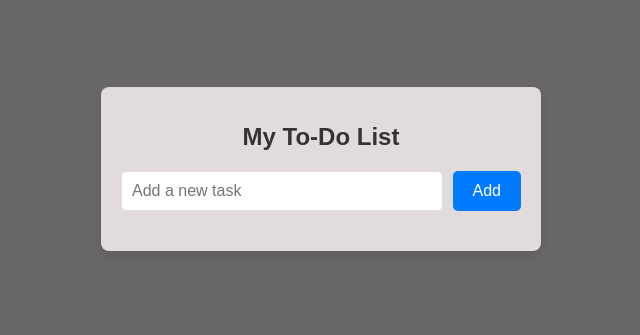
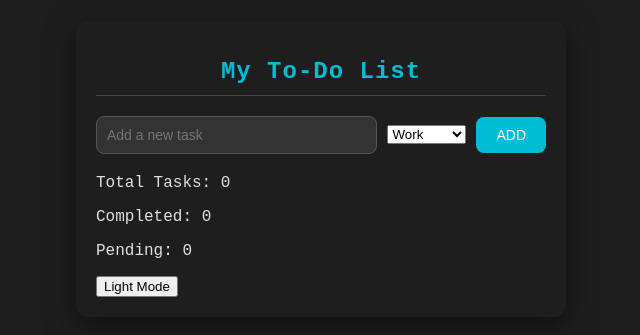
Before and after one commit to bokigolic/react-todo, a React (Create React App) app: page / in a window 1280 px wide. Shown: the part 231-566 px from the top of the page, without its empty margins (319-959 px from the left). Built offline with nearby package versions, Linux system fonts and the light colour scheme.

Commit message:
Work on update and CSS

```diff
--- a/package.json
+++ b/package.json
@@ -34,4 +34,5 @@
       "last 1 safari version"
     ]
   }
+
 }
--- a/src/App.css
+++ /dev/null
@@ -1,89 +0,0 @@
-body {
-  font-family: "Arial", sans-serif;
-  background-color: #686666;
-  margin: 0;
-  padding: 0;
-  display: flex;
-  justify-content: center;
-  align-items: center;
-  min-height: 100vh;
-}
-
-.todo-app {
-  background: #e2dbdb;
-  border-radius: 8px;
-  box-shadow: 0 4px 10px rgba(0, 0, 0, 0.1);
-  padding: 20px;
-  width: 400px;
-}
-
-.title {
-  font-size: 24px;
-  color: #333;
-  text-align: center;
-  margin-bottom: 20px;
-}
-
-.input-container {
-  display: flex;
-  justify-content: space-between;
-  gap: 10px;
-  margin-bottom: 20px;
-}
-
-.task-input {
-  flex: 1;
-  padding: 10px;
-  border: 1px solid #ddd;
-  border-radius: 5px;
-  font-size: 16px;
-}
-
-.add-button {
-  background-color: #007bff;
-  color: #fff;
-  border: none;
-  padding: 10px 20px;
-  font-size: 16px;
-  border-radius: 5px;
-  cursor: pointer;
-  transition: background-color 0.3s;
-}
-
-.add-button:hover {
-  background-color: #0056b3;
-}
-
-.task-list {
-  list-style: none;
-  padding: 0;
-  margin: 0;
-}
-
-.task-item {
-  display: flex;
-  justify-content: space-between;
-  align-items: center;
-  background: #f9f9f9;
-  padding: 10px;
-  margin-bottom: 10px;
-  border-radius: 6px;
-  box-shadow: 0 2px 4px rgba(0, 0, 0, 0.1);
-}
-
-.task-item span {
-  font-size: 16px;
-  color: #333;
-}
-s .delete-button {
-  background: transparent;
-  border: none;
-  color: #dc3545;
-  cursor: pointer;
-  font-size: 18px;
-  transition: color 0.3s;
-}
-
-.delete-button:hover {
-  color: #a71d2a;
-}
--- a/src/App.js
+++ b/src/App.js
@@ -1,10 +1,8 @@
-import React from 'react';
-import './App.css';
-import TodoApp from './components/TodoApp';
+import TodoApp from "./components/TodoApp";
 
 function App() {
   return (
-    <div className="App">
+    <div>
       <TodoApp />
     </div>
   );
--- /dev/null
+++ b/src/components/TodoApp.css
@@ -0,0 +1,241 @@
+/* Globalni stilovi */
+body {
+  font-family: "Roboto Mono", monospace;
+  background-color: #1e1e1e;
+  margin: 0;
+  padding: 0;
+  color: #e0e0e0;
+  display: flex;
+  justify-content: center;
+  align-items: center;
+  min-height: 100vh;
+}
+
+/* Kontejner aplikacije */
+.todo-app {
+  background: #2c2c2c;
+  border-radius: 12px;
+  padding: 20px;
+  width: 450px;
+  box-shadow: 0 8px 30px rgba(0, 0, 0, 0.5);
+}
+
+/* Naslov aplikacije */
+.title {
+  font-size: 24px;
+  color: #00bcd4;
+  text-align: center;
+  margin-bottom: 20px;
+  border-bottom: 1px solid #444;
+  padding-bottom: 10px;
+  letter-spacing: 1px;
+}
+
+/* Input i dugme za dodavanje */
+.input-container {
+  display: flex;
+  justify-content: space-between;
+  align-items: center;
+  gap: 10px;
+  margin-bottom: 20px;
+}
+
+.task-input {
+  flex: 1;
+  padding: 10px;
+  background-color: #333;
+  color: #e0e0e0;
+  border: 1px solid #555;
+  border-radius: 8px;
+  font-size: 14px;
+  transition: all 0.3s ease;
+}
+
+.task-input:focus {
+  outline: none;
+  border-color: #00bcd4;
+  background-color: #444;
+}
+
+/* Dugme za dodavanje */
+.add-button {
+  background-color: #00bcd4;
+  color: #fff;
+  border: none;
+  padding: 10px 20px;
+  font-size: 14px;
+  border-radius: 8px;
+  cursor: pointer;
+  transition: all 0.3s ease;
+  text-transform: uppercase;
+}
+
+.add-button:hover {
+  background-color: #008ba3;
+  transform: scale(1.05);
+}
+
+/* Lista zadataka */
+.task-list {
+  list-style: none;
+  padding: 0;
+  margin: 0;
+}
+
+.task-item {
+  display: flex;
+  justify-content: space-between;
+  align-items: center;
+  background: #333;
+  padding: 12px;
+  margin-bottom: 10px;
+  border-radius: 8px;
+  box-shadow: 0 4px 15px rgba(0, 0, 0, 0.2);
+  transition: background-color 0.3s ease, transform 0.3s ease;
+}
+
+.task-item:hover {
+  background-color: #444;
+  transform: translateY(-2px);
+}
+
+.task-item span {
+  font-size: 16px;
+  color: #e0e0e0;
+}
+
+/* Završeni zadatak */
+.completed {
+  text-decoration: line-through;
+  color: #8bc34a;
+}
+
+/* Input za uređivanje */
+.edit-input {
+  flex: 1;
+  padding: 10px;
+  background-color: #444;
+  color: #fff;
+  border: 1px solid #666;
+  border-radius: 8px;
+  font-size: 14px;
+  margin-right: 10px;
+  transition: all 0.3s ease;
+}
+
+.edit-input:focus {
+  outline: none;
+  border-color: #8bc34a;
+}
+
+/* Dugme za čuvanje */
+.save-button {
+  background-color: #8bc34a;
+  color: #fff;
+  border: none;
+  padding: 10px 15px;
+  font-size: 14px;
+  border-radius: 8px;
+  cursor: pointer;
+  transition: background-color 0.3s ease;
+}
+
+.save-button:hover {
+  background-color: #689f38;
+}
+
+/* Dugme za uređivanje */
+.edit-button {
+  background: transparent;
+  border: none;
+  color: #ffc107;
+  cursor: pointer;
+  font-size: 18px;
+  transition: color 0.3s ease;
+}
+
+.edit-button:hover {
+  color: #ffb300;
+}
+
+/* Dugme za brisanje */
+.delete-button {
+  background: transparent;
+  border: none;
+  color: #f44336;
+  cursor: pointer;
+  font-size: 18px;
+  transition: color 0.3s ease;
+}
+
+.delete-button:hover {
+  color: #d32f2f;
+}
+
+/* Checkbox */
+.task-item input[type="checkbox"] {
+  margin-right: 10px;
+  transform: scale(1.2);
+}
+
+/* Media query za mobilne uređaje */
+@media (max-width: 768px) {
+  .todo-app {
+    width: 90%;
+    padding: 15px;
+  }
+
+  .task-input {
+    font-size: 16px;
+    padding: 12px;
+  }
+
+  .add-button {
+    font-size: 16px;
+    padding: 12px;
+  }
+
+  .task-item {
+    padding: 15px;
+  }
+
+  .edit-input {
+    font-size: 16px;
+    padding: 10px;
+  }
+
+  .save-button {
+    font-size: 16px;
+    padding: 10px;
+  }
+}
+.clear-button {
+  background-color: #f44336;
+  color: #fff;
+  border: none;
+  padding: 10px 15px;
+  font-size: 14px;
+  border-radius: 8px;
+  cursor: pointer;
+  transition: background-color 0.3s;
+  margin-top: 15px;
+  display: block;
+  width: 100%;
+  text-align: center;
+}
+
+.clear-button:hover {
+  background-color: #d32f2f;
+}
+
+/* Tamni mod */
+.dark-mode {
+  background-color: #1e1e1e;
+  color: #e0e0e0;
+}
+
+/* Svetli mod */
+.light-mode {
+  background-color: #f7f7f7;
+  color: #333;
+}
--- a/src/components/TodoApp.js
+++ b/src/components/TodoApp.js
@@ -1,17 +1,39 @@
-import { useState } from "react";
-import { FaTrashAlt } from "react-icons/fa"; // Bolja ikonica za brisanje
+import { useState, useEffect } from "react";
+import { FaTrashAlt, FaEdit } from "react-icons/fa";
+import "./TodoApp.css";
 
 const TodoApp = () => {
   const [task, setTask] = useState("");
   const [todos, setTodos] = useState([]);
+  const [editingIndex, setEditingIndex] = useState(null);
+  const [editingText, setEditingText] = useState("");
+  const [selectedCategory, setSelectedCategory] = useState("Work");
+  const [isDarkMode, setIsDarkMode] = useState(true);
+  const [isOnline, setIsOnline] = useState(navigator.onLine);
 
-  const handleInputChange = (e) => {
-    setTask(e.target.value);
-  };
+  const categories = ["Work", "Personal", "Shopping", "Fitness"];
+
+  useEffect(() => {
+    const handleOnline = () => setIsOnline(true);
+    const handleOffline = () => setIsOnline(false);
+
+    window.addEventListener("online", handleOnline);
+    window.addEventListener("offline", handleOffline);
+
+    return () => {
+      window.removeEventListener("online", handleOnline);
+      window.removeEventListener("offline", handleOffline);
+    };
+  }, []);
+
+  const handleInputChange = (e) => setTask(e.target.value);
 
   const handleAddTask = () => {
     if (task.trim() !== "") {
-      setTodos([...todos, task]);
+      setTodos([
+        ...todos,
+        { id: Date.now(), text: task, isCompleted: false, category: selectedCategory },
+      ]);
       setTask("");
     }
   };
@@ -21,9 +43,48 @@ const TodoApp = () => {
     setTodos(updatedTodos);
   };
 
+  const handleEditTask = (index) => {
+    setEditingIndex(index);
+    setEditingText(todos[index].text);
+  };
+
+  const handleSaveTask = (index) => {
+    const updatedTodos = [...todos];
+    updatedTodos[index].text = editingText;
+    setTodos(updatedTodos);
+    setEditingIndex(null);
+    setEditingText("");
+  };
+
+  const handleToggleComplete = (index) => {
+    const updatedTodos = [...todos];
+    updatedTodos[index].isCompleted = !updatedTodos[index].isCompleted;
+    setTodos(updatedTodos);
+  };
+
+  const handleClearAll = () => setTodos([]);
+
+  const toggleTheme = () => setIsDarkMode(!isDarkMode);
+
+  const setReminder = (task) => {
+    if ("Notification" in window && Notification.permission === "granted") {
+      const delay = 5000; // 5 sekundi
+      setTimeout(() => {
+        new Notification("Task Reminder", { body: `Don't forget: ${task.text}` });
+      }, delay);
+    }
+  };
+
+  const completedTasks = todos.filter((todo) => todo.isCompleted).length;
+  const totalTasks = todos.length;
+  const pendingTasks = totalTasks - completedTasks;
+
   return (
-    <div className="todo-app">
+    <div className={`todo-app ${isDarkMode ? "dark-mode" : "light-mode"}`}>
       <h1 className="title">My To-Do List</h1>
+
+      {!isOnline && <div className="offline-banner">You are offline</div>}
+
       <div className="input-container">
         <input
           type="text"
@@ -32,23 +93,73 @@ const TodoApp = () => {
           value={task}
           onChange={handleInputChange}
         />
+        <select value={selectedCategory} onChange={(e) => setSelectedCategory(e.target.value)}>
+          {categories.map((category) => (
+            <option key={category} value={category}>
+              {category}
+            </option>
+          ))}
+        </select>
         <button className="add-button" onClick={handleAddTask}>
           Add
         </button>
       </div>
+
+      <div className="stats">
+        <p>Total Tasks: {totalTasks}</p>
+        <p>Completed: {completedTasks}</p>
+        <p>Pending: {pendingTasks}</p>
+      </div>
+
       <ul className="task-list">
         {todos.map((todo, index) => (
-          <li key={index} className="task-item">
-            <span>{todo}</span>
-            <button
-              className="delete-button"
-              onClick={() => handleDeleteTask(index)}
-            >
-              <FaTrashAlt />
-            </button>
+          <li key={todo.id} className="task-item">
+            <input
+              type="checkbox"
+              checked={todo.isCompleted}
+              onChange={() => handleToggleComplete(index)}
+            />
+            {editingIndex === index ? (
+              <>
+                <input
+                  type="text"
+                  className="edit-input"
+                  value={editingText}
+                  onChange={(e) => setEditingText(e.target.value)}
+                />
+                <button className="save-button" onClick={() => handleSaveTask(index)}>
+                  Save
+                </button>
+              </>
+            ) : (
+              <>
+                <span className={todo.isCompleted ? "completed" : ""}>
+                  {todo.text} ({todo.category})
+                </span>
+                <button className="edit-button" onClick={() => handleEditTask(index)}>
+                  <FaEdit />
+                </button>
+                <button className="delete-button" onClick={() => handleDeleteTask(index)}>
+                  <FaTrashAlt />
+                </button>
+                <button className="reminder-button" onClick={() => setReminder(todo)}>
+                  Set Reminder
+                </button>
+              </>
+            )}
           </li>
         ))}
       </ul>
+
+      {todos.length > 0 && (
+        <button className="clear-button" onClick={handleClearAll}>
+          Clear All
+        </button>
+      )}
+
+      <button className="toggle-theme" onClick={toggleTheme}>
+        {isDarkMode ? "Light Mode" : "Dark Mode"}
+      </button>
     </div>
   );
 };
--- a/src/index.js
+++ b/src/index.js
@@ -15,7 +15,7 @@ root.render(
 // If you want your app to work offline and load faster, you can change
 // unregister() to register() below. Note this comes with some pitfalls.
 // Learn more about service workers: https://cra.link/PWA
-serviceWorkerRegistration.unregister();
+serviceWorkerRegistration.register();
 
 // If you want to start measuring performance in your app, pass a function
 // to log results (for example: reportWebVitals(console.log))
```
Also changed, not shown: public/index.html (+7 -0 lines), public/manifest.json.
